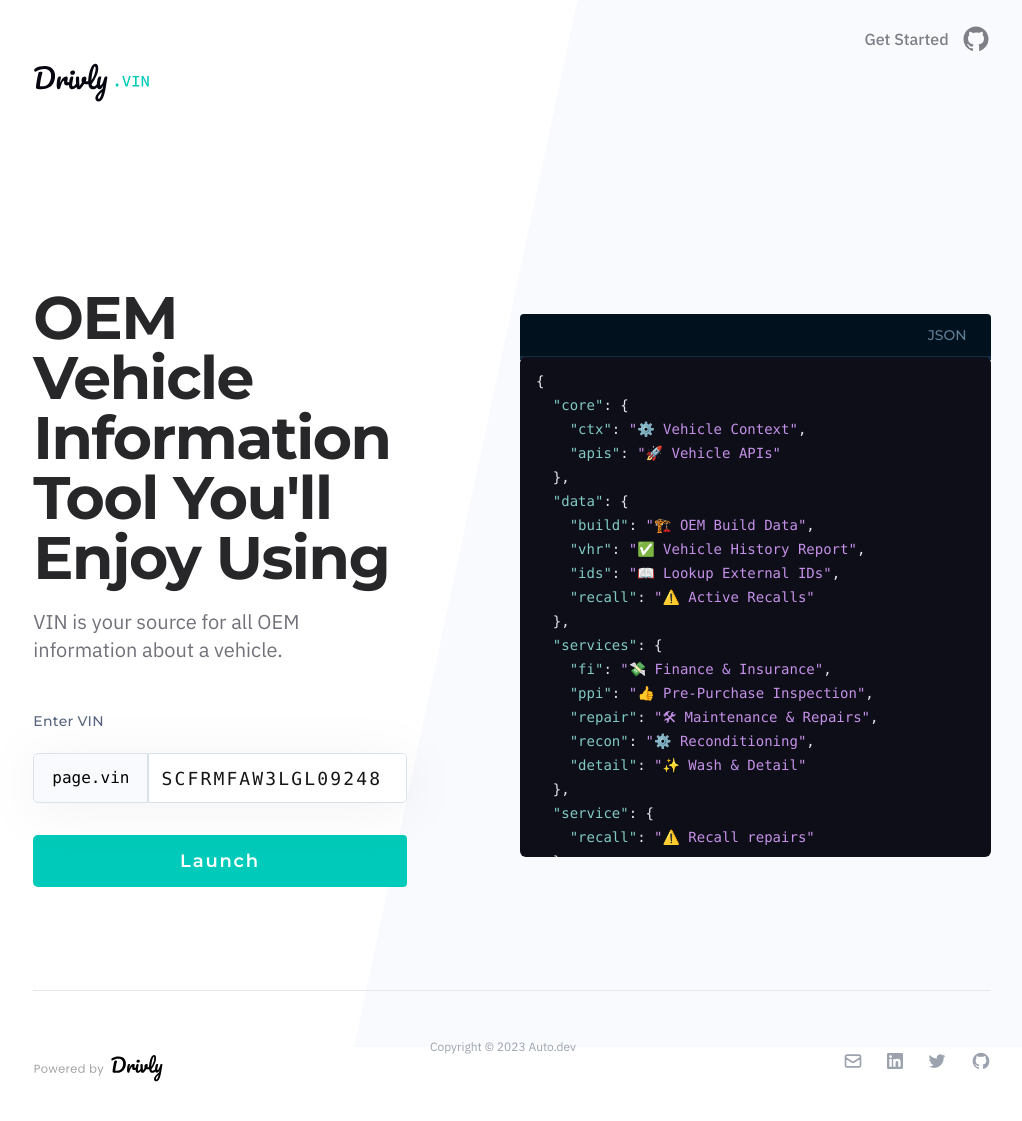
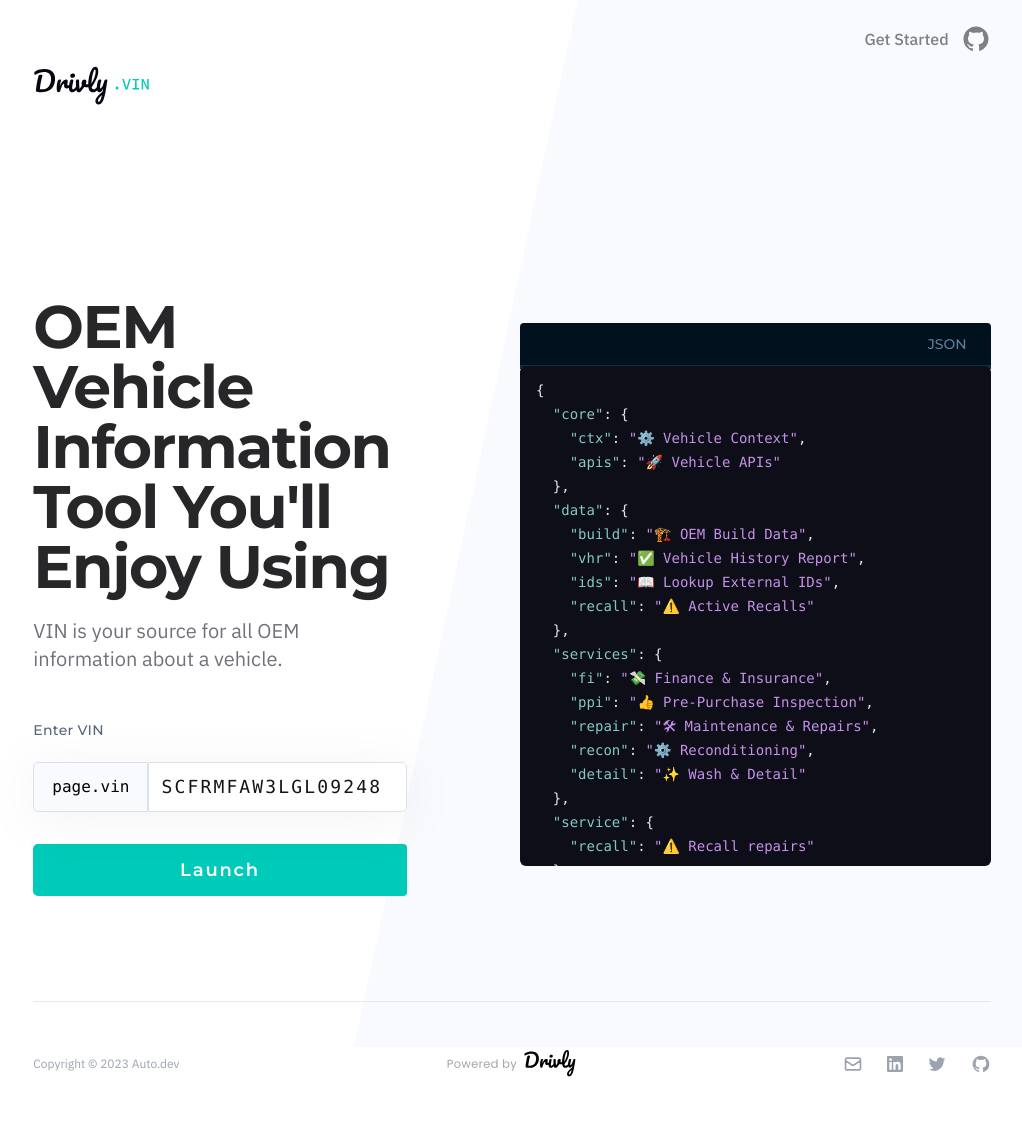
Before and after one commit to drivly/page.vin, a Jekyll site: the page built from README.md, in a window 1280 px wide. Shown: the top 1121 px of the page, without its empty margins (128-1150 px from the left). Built offline with Jekyll 4.4.1, drawn with Linux system fonts in a browser that asks for light colours; nearby versions of some CDN libraries; our own code applies the rules of GitHub Pages for plain Markdown files; comment, search, counter and statistics services are not loaded.

Commit message:
rearranged Footer

```diff
--- a/_includes/socialIcons.html
+++ b/_includes/socialIcons.html
@@ -1,4 +1,4 @@
-<div class="flex justify-center items-center space-x-6 md:order-2">
+<div class="flex justify-center items-center space-x-6 md:order-3">
   <span>
     <a
       href="mailto:team@driv.ly"
--- a/_layouts/default.html
+++ b/_layouts/default.html
@@ -163,7 +163,9 @@
     <div
       class="flex flex-col xl:flex-row items-center xl:col-start-2 xl:col-span-10 xl:grid xl:grid-cols-10 xl:gap-x-4"
     >
-      <div class="col-start-1 col-span-4 max-w-lg lg:w-full mx-auto text-center xl:text-left">
+      <div
+        class="col-start-1 col-span-4 max-w-lg lg:w-full mx-auto text-center xl:text-left"
+      >
         <h1
           class="mt-3 text-4xl font-bold tracking-tight text-zinc-800 sm:text-5xl md:text-6xl"
         >
@@ -183,7 +185,9 @@
               class="text-[#58667E] pb-[21px] font-medium text-sm tracking-[0.02em] font-Montserrat whitespace-nowrap"
               >Enter VIN</label
             >
-            <div class="mt-[21px] flex items-center font-Consolas drop-shadow-[0_6px_25px_rgba(0,0,0,0.05)]">
+            <div
+              class="mt-[21px] flex items-center font-Consolas drop-shadow-[0_6px_25px_rgba(0,0,0,0.05)]"
+            >
               <span
                 id="project-title"
                 class="bg-[#F8FAFD] flex items-center justify-center px-[18px] border border-[#DBE2E7] font-medium h-[50px] rounded-l-[5px] text-black text-base"
@@ -224,9 +228,9 @@
       <div
         class="border-t border-gray-200 py-12 text-center md:flex md:justify-between"
       >
-        {% include socialIcons.html %}
-        {% include poweredByDrivly.html variant="flex justify-center mt-4" %}
-        <div class="mt-8 md:mt-0 md:order-1">
+        {% include socialIcons.html %} {% include poweredByDrivly.html
+        variant="flex justify-center mt-8 md:mt-0 md:order-2" %}
+        <div class="mt-8 md:mt-0 flex items-center md:order-1">
           <a class="text-gray-400" href="https://driv.ly">
             <p class="text-center text-sm sm:text-xs text-gray-400">
               Copyright &copy; {{ 'now' | date: "%Y" }} {{ site.owner | default:
@@ -235,8 +239,6 @@
           </a>
         </div>
       </div>
-
-
     </footer>
     <script
       src="https://cdn.jsdelivr.net/npm/prismjs@1.29.0/prism.js"
```
